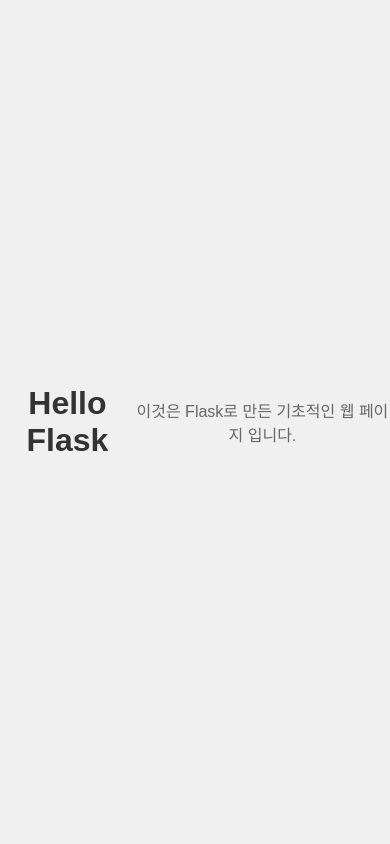
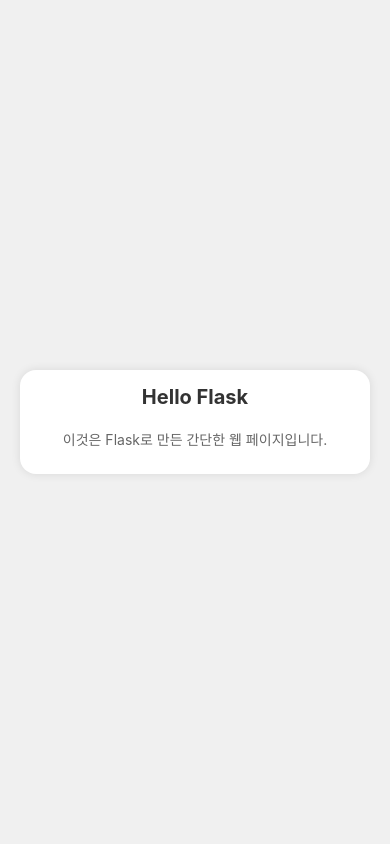
Before and after one commit to Habeom/protest, a Flask app: page / in a window 390 px wide. Run offline with Flask 3, Linux system fonts and the light colour scheme.

Commit message:
네번째 수업

```diff
--- a/app.py
+++ b/app.py
@@ -1,10 +1,14 @@
-from flask import Flask, render_template
+from flask import Flask, render_template, request
 
 app=Flask(__name__)
 
 @app.route('/')
-def hello():
-    return render_template('index.html')
+def index():
+    user_agent = request.headers.get('User-Agent')
+    is_android ='Android' in user_agent
+    is_ios = 'iPhone' in user_agent or 'iPad' in user_agent
+    is_mobile = is_android or is_ios
+    return render_template('index.html',is_mobile=is_mobile,is_android=is_android,is_ios=is_ios)
 
 if __name__ =='__main__':
     app.run(debug=True)
--- a/static/style.css
+++ b/static/style.css
@@ -1,19 +1,123 @@
-body{
-    font-family: Arial, sans-serif;
+
+* {
+    box-sizing: border-box;
+    margin: 0;
+    padding: 0;
+}
+
+html, body {
+    height: 100%;
+    width: 100%;
+}
+
+body {
+    font-family: -apple-system, BlinkMacSystemFont, 'Segoe UI', Roboto, Helvetica, Arial, sans-serif;
     background-color: #f0f0f0;
     display: flex;
     justify-content: center;
     align-items: center;
-    height: 100vh;
-    margin: 0;
+    padding: 20px;
 }
 
-h1 {
+.container {
+    background-color: white;
+    padding: 20px;
+    border-radius: 16px;
+    box-shadow: 0 0 10px rgba(0,0,0,0.1);
+    text-align: center;
+    width: 100%;
+    max-width: 400px;
+}
+
+#head {
     color: #333;
     text-align: center;
+    margin-bottom: 20px;
+    font-size: 24px;
 }
 
 p {
     color: #666;
     text-align: center;
+    font-size: 16px;
+    margin-bottom: 10px;
 }
+
+/* 모바일 공통 스타일 */
+body.mobile .container {
+    padding: 15px;
+}
+
+body.mobile #head {
+    font-size: 20px;
+}
+
+body.mobile p {
+    font-size: 14px;
+}
+
+/* 안드로이드 기기 스타일 */
+body.android {
+    background-color: #e0f7fa;
+}
+
+body.android .container {
+    background-color: #b2ebf2;
+    border: 2px solid #4dd0e1;
+}
+
+body.android #head {
+    color: #00838f;
+}
+
+body.android p {
+    color: #006064;
+}
+
+.android-message {
+    background-color: #4dd0e1;
+    color: white !important;
+}
+
+/* iOS 기기 스타일 */
+body.ios {
+    background-color: #f0f4f8;
+}
+
+body.ios .container {
+    background-color: #ffffff;
+    border: 2px solid #007aff;
+}
+
+body.ios #head {
+    color: #007aff;
+}
+
+body.ios p {
+    color: #333333;
+}
+
+.ios-message {
+    background-color: #007aff;
+    color: white !important;
+}
+
+.mobile-message {
+    padding: 10px;
+    border-radius: 8px;
+    margin-top: 20px;
+}
+
+@media (max-width: 480px) {
+    .container {
+        padding: 15px;
+    }
+
+    #head {
+        font-size: 20px;
+    }
+
+    p {
+        font-size: 14px;
+    }
+}
--- a/templates/index.html
+++ b/templates/index.html
@@ -1,13 +1,24 @@
 <!DOCTYPE html>
 <html lang="ko">
-    <head>
-        <meta charset="UTF-8">
-        <meta name="viewport" content="width=device-width" initial-scale="1.0">
-        <title>Hello Flask</title>
-        <link rel="stylesheet" href="{{url_for('static', filename='style.css')}}">
-    </head>
-    <body>
-        <h1>Hello Flask</h1>
-        <p>이것은 Flask로 만든 기초적인 웹 페이지 입니다.</p>
-    </body>
+<head>
+    <meta charset="UTF-8">
+    <meta name="viewport" content="width=device-width, initial-scale=1.0, maximum-scale=1.0, user-scalable=no">
+    <title>Hello Flask</title>
+    <link rel="stylesheet" href="{{ url_for('static', filename='style.css') }}">
+</head>
+<body class="{{ 'mobile' if is_mobile else 'desktop' }} {{ 'android' if is_android else '' }} {{ 'ios' if is_ios else '' }}">
+    <div class="container">
+        <h1 id="head">Hello Flask</h1>
+        <p>이것은 Flask로 만든 간단한 웹 페이지입니다.</p>
+        {% if is_mobile %}
+            {% if is_android %}
+            <p class="mobile-message android-message">안드로이드에서 접속하셨네요!</p>
+            {% elif is_ios %}
+            <p class="mobile-message ios-message">iOS 기기에서 접속하셨네요!</p>
+            {% else %}
+            <p class="mobile-message">모바일 기기에서 접속하셨네요!</p>
+            {% endif %}
+        {% endif %}
+    </div>
+</body>
 </html>
```
